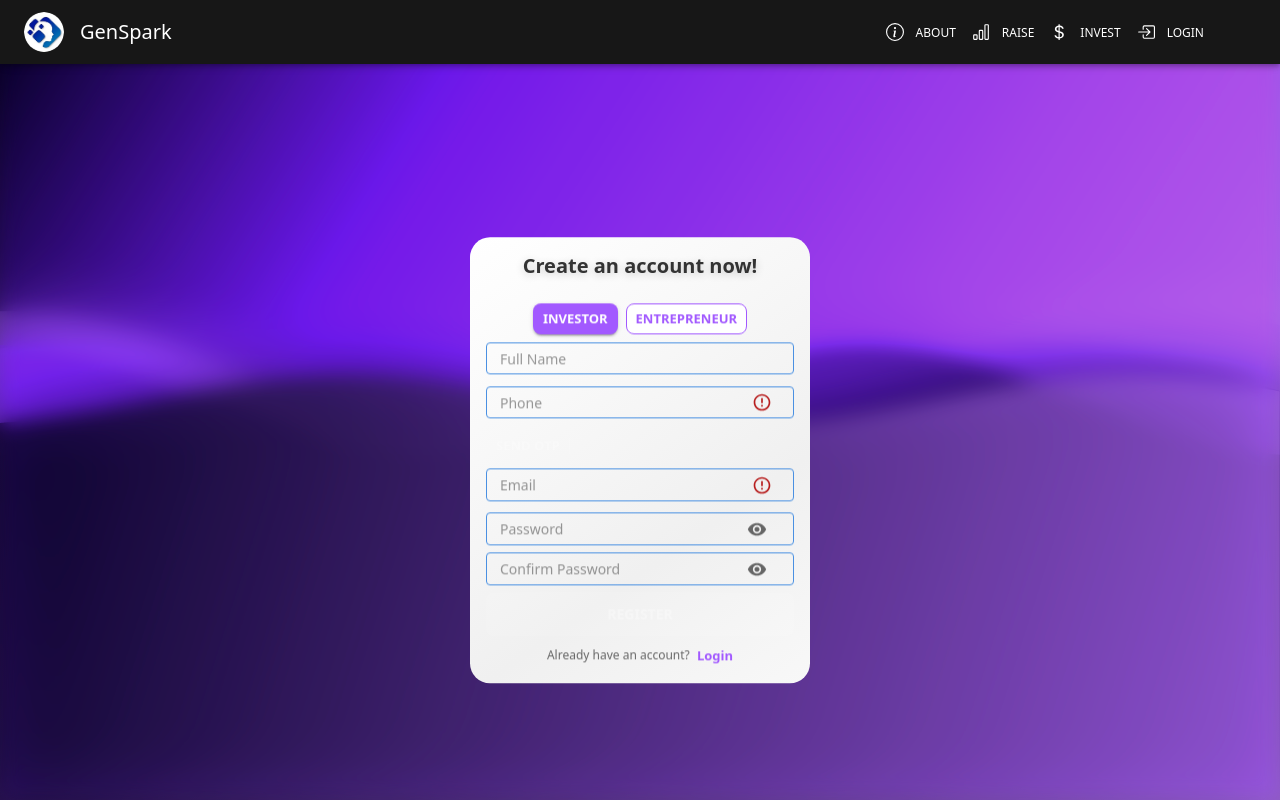
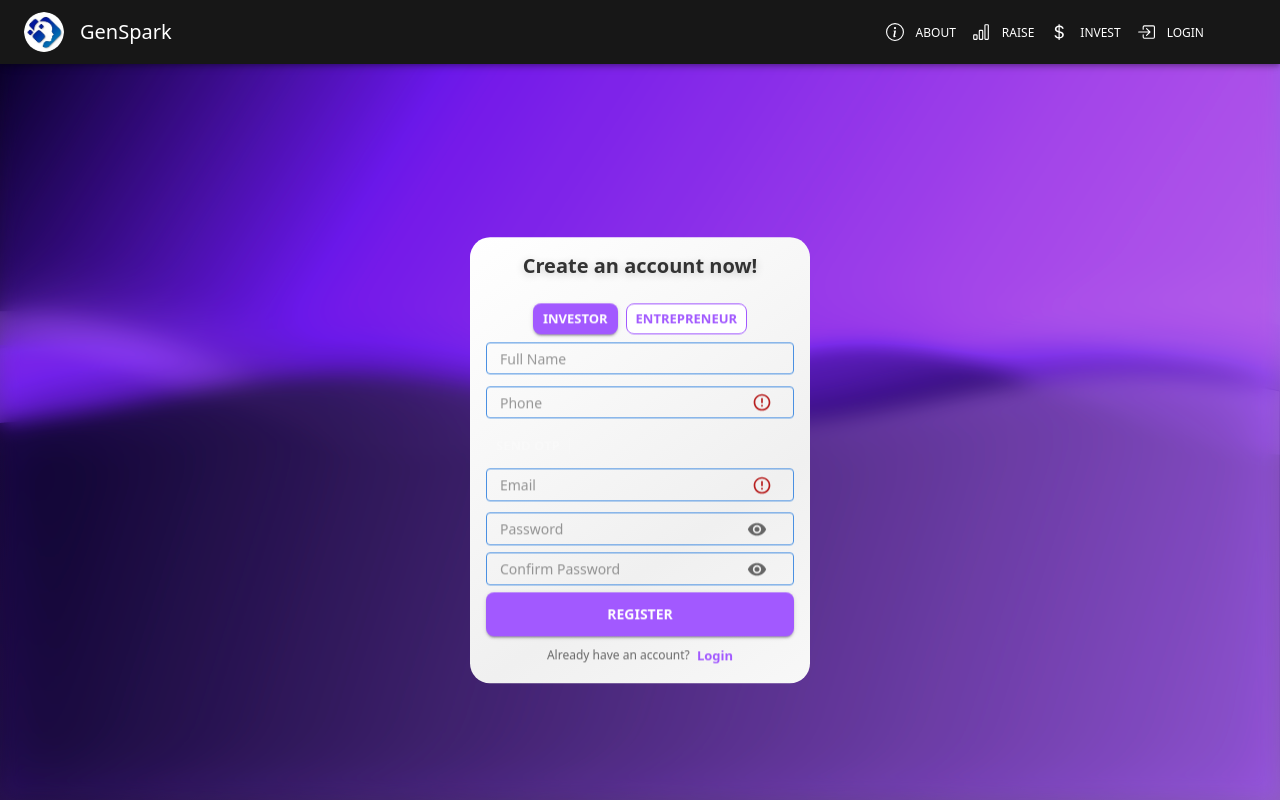
Before and after one commit to jhasaketanDWI/test-app-Backend, a React (Vite) app: page /#/register in a window 1280 px wide. Shown: the top 800 px of the page. Built offline with nearby package versions, Linux system fonts and the light colour scheme; some icons are missing; the HTML template or start-up script is replaced by a standard one.

Commit message:
Update Register button to always be visible and clickable, validation handled on submit

```diff
--- a/src/pages/auth/Register.jsx
+++ b/src/pages/auth/Register.jsx
@@ -359,7 +359,7 @@ const Register = () => {
                 {passwordsMatch ? 'Passwords match' : 'Passwords do not match'}
               </Typography>
             )}
-            <Button type="submit" variant="contained" color="primary" disabled={loading || !emailVerified || !password || !confirmPassword} sx={{ fontWeight: 700, borderRadius: 2, py: 1.2, bgcolor: '#a259ff', color: '#fff', '&:hover': { bgcolor: '#fff', color: '#a259ff' } }}>
+            <Button type="submit" variant="contained" color="primary" disabled={loading} sx={{ fontWeight: 700, borderRadius: 2, py: 1.2, bgcolor: '#a259ff', color: '#fff', '&:hover': { bgcolor: '#fff', color: '#a259ff' } }}>
               {loading ? 'Registering...' : 'Register'}
             </Button>
             <Box sx={{ mt: 1, textAlign: 'center' }}>
```
